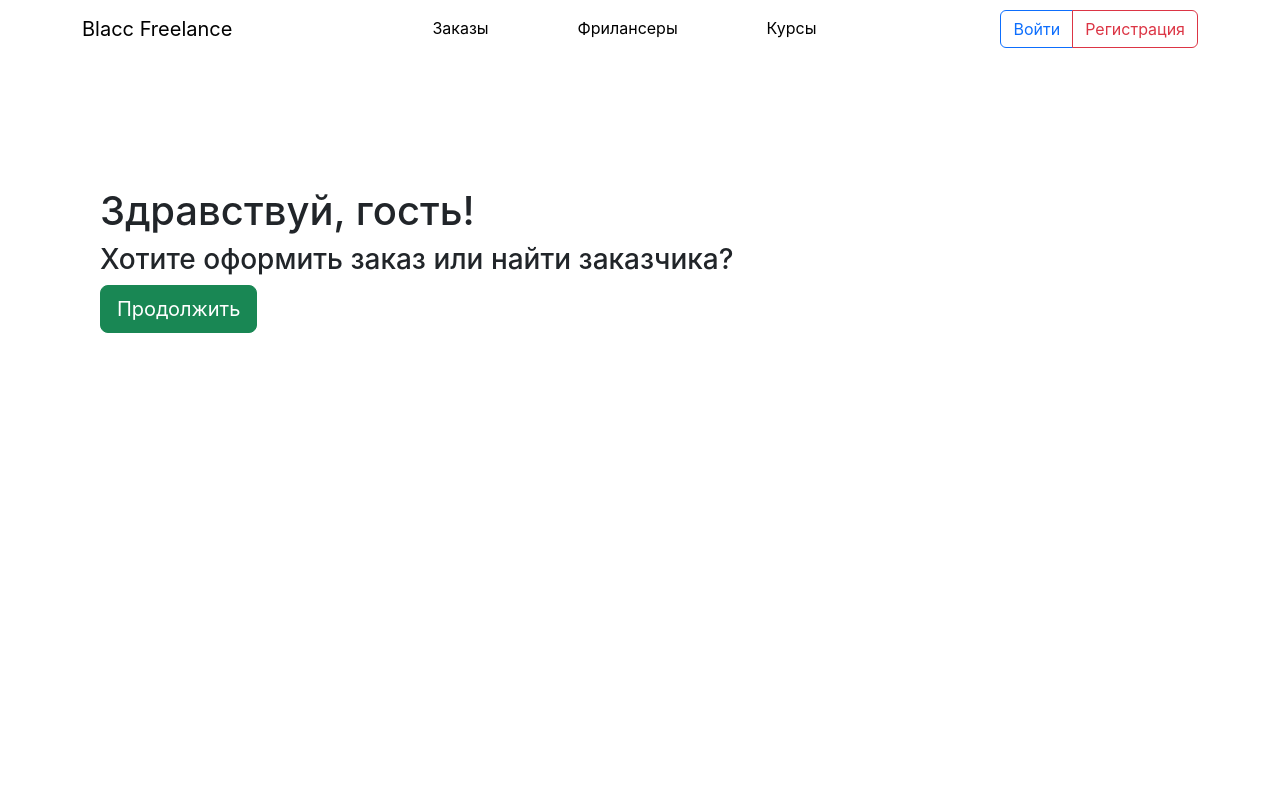
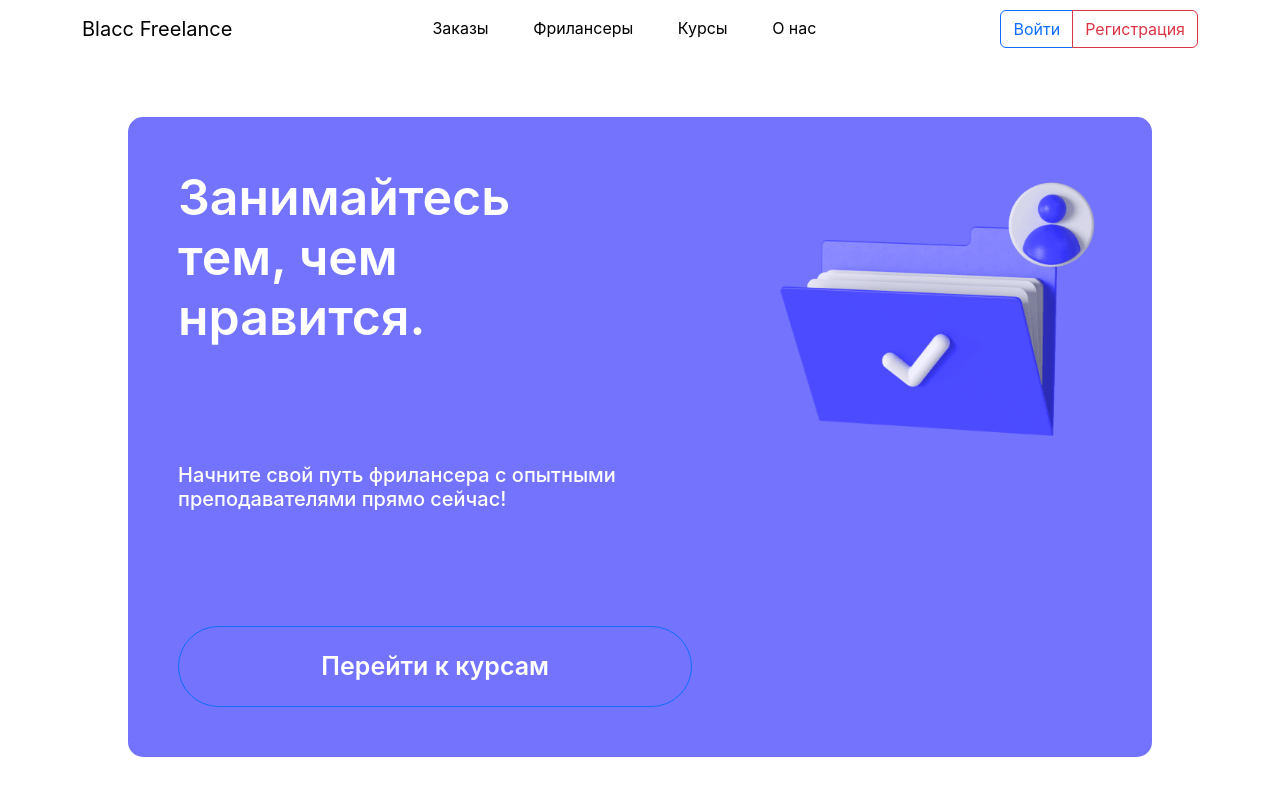
Before and after one commit to radeflex/freelrepos, a React (Create React App) app in the folder fls-front/: page / in a window 1280 px wide. Shown: the top 796 px of the page. Built offline with nearby package versions, Linux system fonts and the light colour scheme.

Commit message:
changed structure and some design

```diff
--- a/fls-front/src/App.js
+++ b/fls-front/src/App.js
@@ -3,21 +3,23 @@ import { Routes, Route } from "react-router-dom";
 import Login from "./pages/Login/Login";
 import Register from "./pages/Register/Register";
 import Header from "./components/Header/Header";
-import Main from "./pages/Main";
+import About from "./pages/About/About";
 import Profile from "./pages/Profile/Profile";
 import Works from "./pages/Works/Works";
 import Freelancers from "./pages/Freelancers/Freelancers";
 import EditProfile from "./components/editProfile/editProfile";
 import CreatePost from "./components/createPost/createPost";
 import Courses from "./pages/Courses/Courses";
+import Main from "./pages/MainPages/IfLogged/Main";
 
 function App() {
   return (
     <div className="App">
       <Header />
       <Routes>
+        <Route path="/" element={<Main />} />
         <Route path="/new-work" element={<CreatePost />} />
-        <Route path="/" element={<Main />} />
+        <Route path="/about" element={<About />} />
         <Route path="/edit/:id" element={<EditProfile />} />
         <Route path="/login" element={<Login />} />
         <Route path="/register" element={<Register />} />
--- a/fls-front/src/components/CourseCard/CourseCard.js
+++ b/fls-front/src/components/CourseCard/CourseCard.js
@@ -1,4 +1,3 @@
-import { useState } from "react";
 import "./CourseCard.css";
 import { Button, Accordion, Card, useAccordionButton } from "react-bootstrap";
 
@@ -10,7 +9,7 @@ const CourseCard = ({ head, header, text, dur, img, type }) => {
 
     return (
       <span
-        style={{ color: "#e8e6e6", cursor: "pointer" }}
+      style={type !== "primary" ?{ color: "#e8e6e6", fontWeight: 600, cursor: "pointer" } : {cursor: "pointer", fontWeight: 600}}
         onClick={decoratedOnClick}
       >
         {children}
@@ -20,19 +19,19 @@ const CourseCard = ({ head, header, text, dur, img, type }) => {
   return (
     <div className="courseCard" style={type === "primary" ? { backgroundColor: "#88b9db"} : type === "main" ? {backgroundColor: "#d45055"} : {}}>
       <div class="c-body">
-        <span class="head" style={type === "primary" ? { backgroundColor: "#88b9db", color: "#515659"} : type === "main" ? {color: "#cfcfcf"} : {}}>{head}</span>
-        <h3 class="cc-header" style={type === "primary" ? {color: "#313436"} : type === "main" ? {color: "#cfcfcf"} : {}}>{header}</h3>
-        <Accordion defaultActiveKey="0">
+        <span class="head" style={type === "primary" ? { backgroundColor: "#88b9db", color: "#515659"} : type === "main" ? {color: "#e8e6e6"} : {}}>{head}</span>
+        <h3 class="cc-header" style={type === "primary" ? {color: "#313436"} : type === "main" ? {color: "#e8e6e6"} : {}}>{header}</h3>
+        <Accordion>
       <Card style={{border: 0}}>
-        <Card.Header style={type === "primary" ? {padding: 0, border: 0, backgroundColor: "#88b9db"} : type === "main" ? {padding: 0, border: 0, backgroundColor: "#d45055"} : {padding: 0, border: 0, backgroundColor: "rgb(74, 43, 26)" }}>
+        <Card.Header style={type === "primary" ? {padding: 0, border: 0, backgroundColor: "#88b9db"} : type === "main" ? {padding: 0, border: 0, backgroundColor: "#d45055"} : {padding: 0, border: 0, backgroundColor: "rgb(74, 43, 26)"}}>
           <CustomToggle eventKey="0">{"Подробнее >>"}</CustomToggle>
         </Card.Header>
         <Accordion.Collapse eventKey="0">
-          <Card.Body style={type === "primary" ? {padding: 0, border: 0, backgroundColor: "#88b9db"} : type === "main" ? {padding: 0, border: 0, backgroundColor: "#d45055"} : {padding: 0, border: 0, backgroundColor: "rgb(74, 43, 26)", color: "#cfcfcf"}}>{text}</Card.Body>
+          <Card.Body style={type === "primary" ? {padding: 0, border: 0, backgroundColor: "#88b9db", fontSize: "13px"} : type === "main" ? {padding: 0, border: 0, backgroundColor: "#d45055", fontSize: "13px", color: "#e8e6e6"} : {padding: 0, border: 0, backgroundColor: "rgb(74, 43, 26)", color: "#e8e6e6", fontSize: "13px"}}>{text}</Card.Body>
         </Accordion.Collapse>
       </Card>
     </Accordion>
-        <span className="c-dur" style={type === "primary" ? { color: "#515659"} : type === "main" ? { color: "#cfcfcf"} : {}}>{dur}</span>
+        <span className="c-dur" style={type === "primary" ? { color: "#515659"} : type === "main" ? { color: "#e8e6e6"} : {}}>{dur}</span>
         <br />
         <Button className="c-btn">Контакты</Button>
       </div>
--- a/fls-front/src/components/Header/Header.js
+++ b/fls-front/src/components/Header/Header.js
@@ -41,6 +41,7 @@ export const Header = () => {
                 <Nav.Link href="/works">Заказы</Nav.Link>
                 <Nav.Link href="/freelancers">Фрилансеры</Nav.Link>
                 <Nav.Link href="/courses">Курсы</Nav.Link>
+                <Nav.Link href="/about">О нас</Nav.Link>
                 {!isLogged ? (
                   <Nav>
                     <Nav.Link href="/login">Вход</Nav.Link>
@@ -74,6 +75,9 @@ export const Header = () => {
               </Nav.Link>
               <Nav.Link>
                 <Link to="/courses">Курсы</Link>
+              </Nav.Link>
+              <Nav.Link>
+                <Link to="/about">О нас</Link>
               </Nav.Link>
             </Nav>
 
--- /dev/null
+++ b/fls-front/src/pages/About/About.css
@@ -0,0 +1,15 @@
+.creatorPage
+{
+    display: flex;
+    justify-content: flex-start;
+    align-items: center;
+    flex-wrap: wrap;
+    width: 95%;
+}
+
+.Main {
+    display: flex;
+    justify-content: center;
+    align-items: center;
+    flex-direction: column;
+}
--- /dev/null
+++ b/fls-front/src/pages/About/About.js
@@ -0,0 +1,19 @@
+import Creator from "../../components/creatorCard/creatorCard";
+import fatty from "../../media/img/fatty.jpeg"
+import "./About.css"
+
+const About = () => {
+  return (
+    <div class="Main">
+      <h1>О нас</h1>
+      <div className="creatorPage">
+      <Creator photo={fatty} rank="Фрилансер" name="Мразота с колледжа" age={20} bio="Люблю ебать Максиму и Никите мозги с сайтом."/>
+      <Creator photo={fatty} rank="Фрилансер" name="Мразота с колледжа" age={20} bio="Люблю ебать Максиму и Никите мозги с сайтом."/>
+      <Creator photo={fatty} rank="Фрилансер" name="Мразота с колледжа" age={20} bio="Люблю ебать Максиму и Никите мозги с сайтом."/>
+      <Creator photo={fatty} rank="Пидор" name="Мразота с колледжа" age={20} bio="Люблю ебать Максиму и Никите мозги с сайтом."/>
+        </div>
+    </div>
+  );
+};
+
+export default About;
--- a/fls-front/src/pages/Courses/Courses.css
+++ b/fls-front/src/pages/Courses/Courses.css
@@ -3,7 +3,7 @@
     width: 95%;
     display: flex;
     justify-content: space-around;
-    align-items: center;
+    align-items: start;
     flex-wrap: wrap;
 }
 
--- a/fls-front/src/pages/MainPages/IfLogged/Main.css
+++ b/fls-front/src/pages/MainPages/IfLogged/Main.css
@@ -1,15 +1,53 @@
-.creatorPage
+.main-banner
 {
+    height: 80%;
+    min-height: 40em;
+    width: 80%;
+    background-color: #7373fe;
+    border-radius: 15px;
+    margin: 30px;
     display: flex;
-    justify-content: flex-start;
-    align-items: center;
-    flex-wrap: wrap;
-    width: 95%;
+    align-items: flex-start;
+    text-align: start;
 }
 
-.Main {
+.mainPage
+{
     display: flex;
     justify-content: center;
     align-items: center;
+}
+
+.m-slog
+{
+    font-weight: 600;
+    width: 50%;
+    font-size: 50px;
+    text-align: start;
+}
+
+.b-content
+{
+    color: white;
+    height: 40em;
+    width: 60%;
+    padding: 50px;
+    display: flex;
     flex-direction: column;
+    justify-content: space-between;
 }
+
+.m-text
+{
+    word-wrap: break-word;
+    text-align: start;
+    width: 100%;
+    font-size: 20px;
+}
+
+.m-folder
+{
+    height: 40%;
+    width: 40%;
+    opacity: 0.9;
+}
--- a/fls-front/src/pages/MainPages/IfLogged/Main.js
+++ b/fls-front/src/pages/MainPages/IfLogged/Main.js
@@ -1,19 +1,20 @@
-import Creator from "../../../components/creatorCard/creatorCard";
-import fatty from "../../../media/img/fatty.jpeg"
 import "./Main.css"
+import {Button} from "react-bootstrap"
+import {useNavigate} from "react-router-dom"
+import folder from "../../../media/img/folder.webp"
 
 const Main = () => {
-  return (
-    <div class="Main">
-      <h1>О нас</h1>
-      <div className="creatorPage">
-      <Creator photo={fatty} rank="Фрилансер" name="Мразота с колледжа" age={20} bio="Люблю ебать Максиму и Никите мозги с сайтом."/>
-      <Creator photo={fatty} rank="Фрилансер" name="Мразота с колледжа" age={20} bio="Люблю ебать Максиму и Никите мозги с сайтом."/>
-      <Creator photo={fatty} rank="Фрилансер" name="Мразота с колледжа" age={20} bio="Люблю ебать Максиму и Никите мозги с сайтом."/>
-      <Creator photo={fatty} rank="Пидор" name="Мразота с колледжа" age={20} bio="Люблю ебать Максиму и Никите мозги с сайтом."/>
-        </div>
+  const navigate = useNavigate();
+  return <div className="mainPage">
+    <div className="main-banner">
+      <div class="b-content">
+        <h2 class="m-slog">Занимайтесь тем, чем нравится.</h2>
+        <h5 class="m-text">Начните свой путь фрилансера с опытными преподавателями прямо сейчас!</h5>
+        <Button variant="outline-primary" onClick={() => navigate("/courses")} style={{height: "15%", borderRadius: "50px", fontSize: "25px", fontWeight: 600, color: "white"}}>Перейти к курсам</Button>
+      </div>
+      <img className="m-folder" src={folder} alt="folder" />
     </div>
-  );
-};
+  </div>
+}
 
 export default Main;
```
Also changed, not shown: fls-front/src/components/CourseCard/CourseCard.css (line endings or trailing spaces), fls-front/src/media/img/folder.webp (added).
